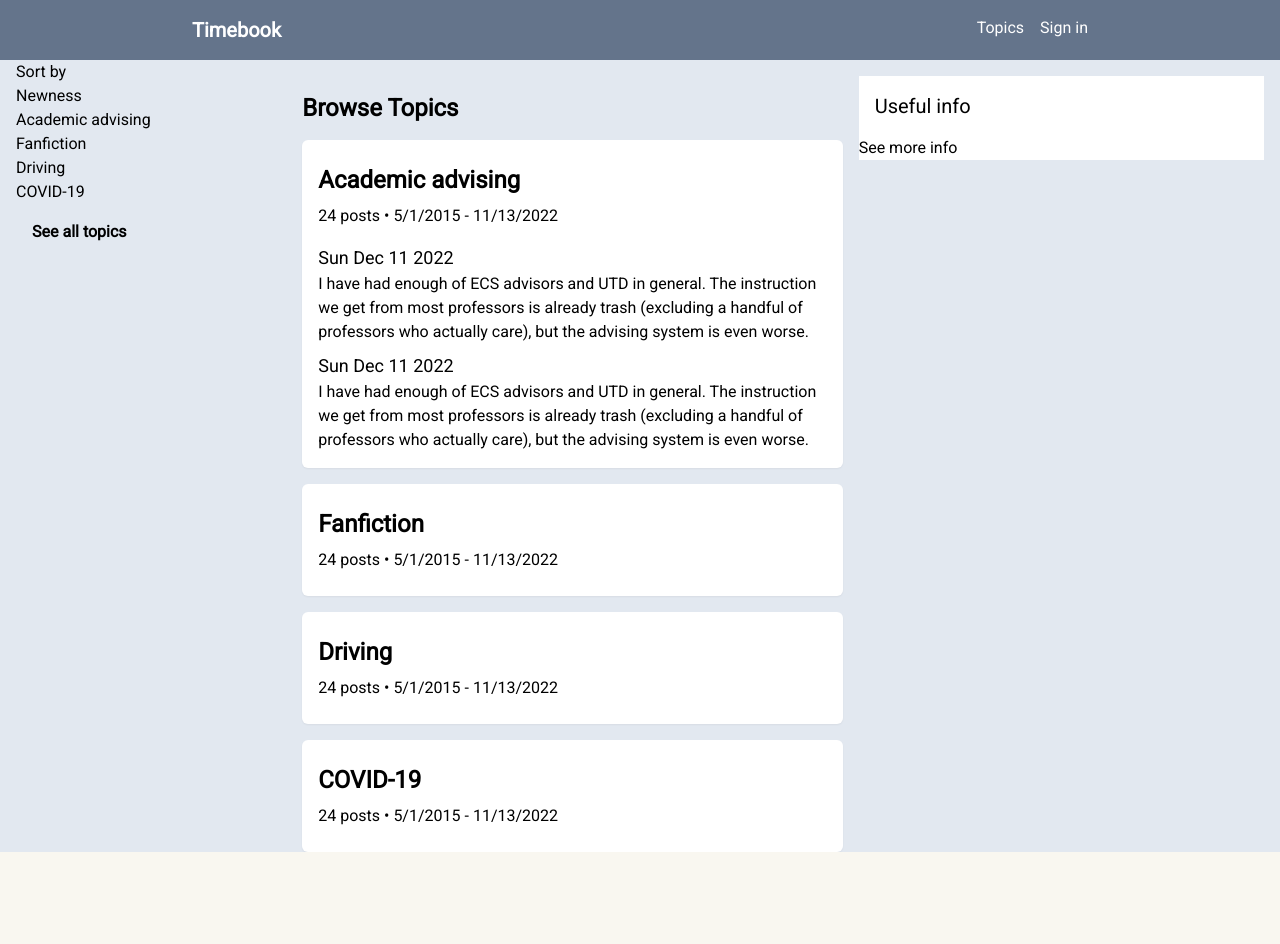
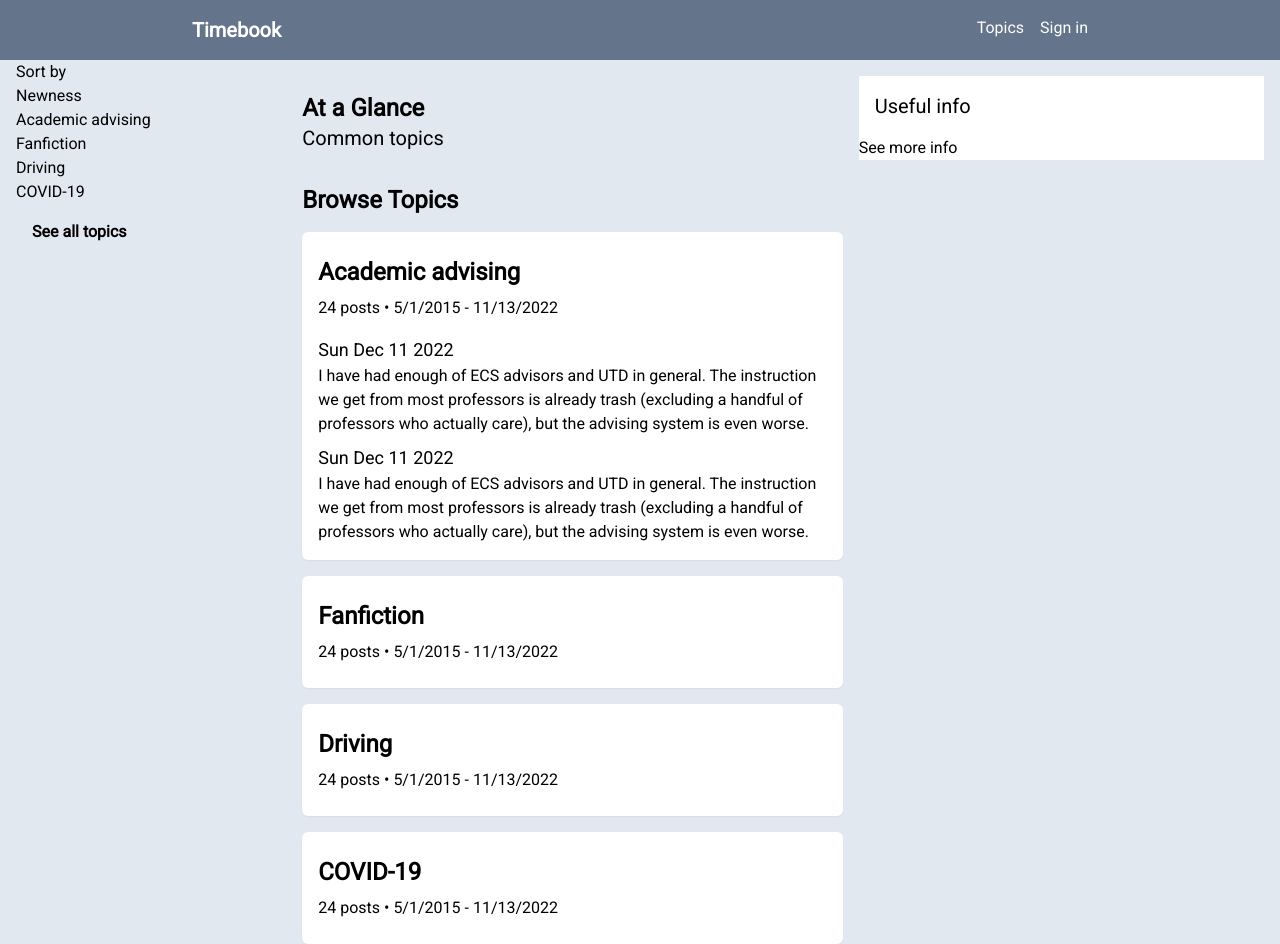
Before and after one commit to WillieCubed/horizon, a Next.js app in the folder web-app/: page /topics in a window 1280 px wide. Before the commit the page ends 852 px from the top, so only its background shows below. Built offline with nearby package versions, Linux system fonts and the light colour scheme; no server answers.

Commit message:
Move /topics route to folder and fix iterator issues

```diff
--- a/web-app/lib/types.ts
+++ b/web-app/lib/types.ts
@@ -4,12 +4,14 @@ export type TopicInfo = {
   start: Date;
   end: Date;
   posts: {
+    id: string;
     timestamp: Date;
     content: string;
   }[];
 };
 
 export type PostInfo = {
+  id: string;
   author: {
     name: string;
   };
@@ -20,7 +22,7 @@ export type PostInfo = {
 
 export type TrackedEntity = {
   id: string;
-
+  label: string;
 };
 
 export type Entity = {
--- a/web-app/pages/topics.tsx
+++ b/web-app/pages/topics/index.tsx
@@ -2,8 +2,8 @@ import type { NextPage } from "next";
 import Head from "next/head";
 import Link from "next/link";
 import React from "react";
-import SiteHeader from '../components/SiteHeader';
-import { PostInfo, TopicInfo } from "../lib/types";
+import SiteHeader from '../../components/SiteHeader';
+import { PostInfo, TopicInfo } from "../../lib/types";
 
 function Post({ content, timestamp }: Omit<PostInfo, "author" | "entities">) {
   const date = timestamp.toDateString();
@@ -28,7 +28,8 @@ function TopicCard({ title, postCount, start, end, posts }: TopicInfo) {
       </div>
       <div>
         {posts.map((post) => {
-          return <Post {...post} />;
+          // TODO: Fix this obviously
+          return <Post key={post.id} {...post} />;
         })}
       </div>
     </div>
@@ -41,7 +42,7 @@ interface TopicListProps {
 
 function TopicList({ topics }: TopicListProps) {
   const items = topics.map((topic) => {
-    return <TopicCard {...topic} />;
+    return <TopicCard key={topic.title} {...topic} />;
   });
   return <div className="space-y-4">{items}</div>;
 }
@@ -55,11 +56,13 @@ const TEST_TOPICS = [
     end: new Date(),
     posts: [
       {
+        id: 'asfjoisjfd',
         timestamp: new Date(2022, 11, 11),
         content:
           "I have had enough of ECS advisors and UTD in general. The instruction we get from most professors is already trash (excluding a handful of professors who actually care), but the advising system is even worse.",
       },
       {
+        id: 'fjafqrttaf',
         timestamp: new Date(2022, 11, 11),
         content:
           "I have had enough of ECS advisors and UTD in general. The instruction we get from most professors is already trash (excluding a handful of professors who actually care), but the advising system is even worse.",
@@ -102,7 +105,7 @@ export const TopicsPage: NextPage = () => {
   return (
     <div className="bg-slate-200 min-h-screen">
       <Head>
-        <title>Timebook</title>
+        <title>All Topics - Timebook</title>
         <meta name="description" content="A place to see collective memory." />
         <link rel="icon" href="/favicon.ico" />
       </Head>
@@ -117,6 +120,13 @@ export const TopicsPage: NextPage = () => {
           </div>
         </aside>
         <div>
+          <section className="max-w-4xl mx-auto mt-8">
+            <div className="font-bold text-2xl">At a Glance</div>
+            <div>
+              <div className="text-xl">Common topics</div>
+            </div>
+
+          </section>
           <section className="max-w-4xl mx-auto mt-8">
             <div className="font-bold text-2xl">Browse Topics</div>
             {/* TODO: Search */}
```
